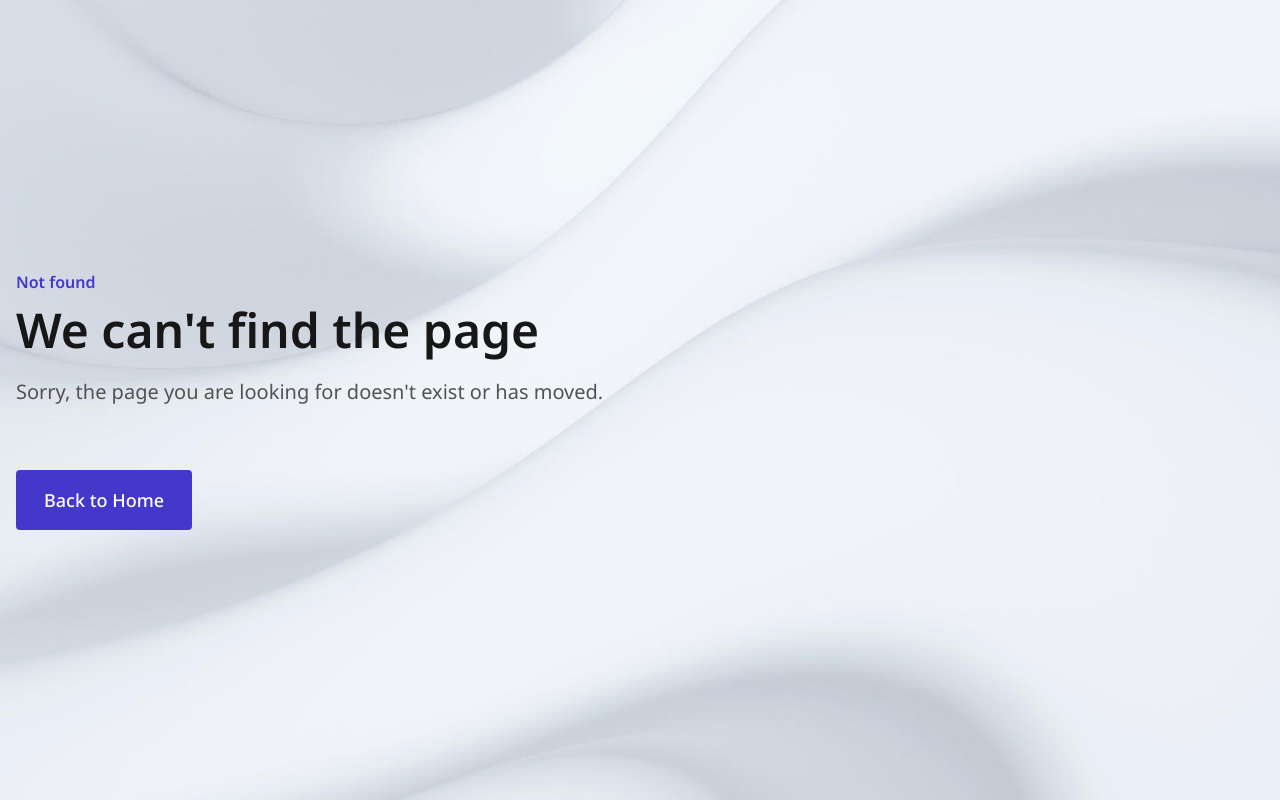
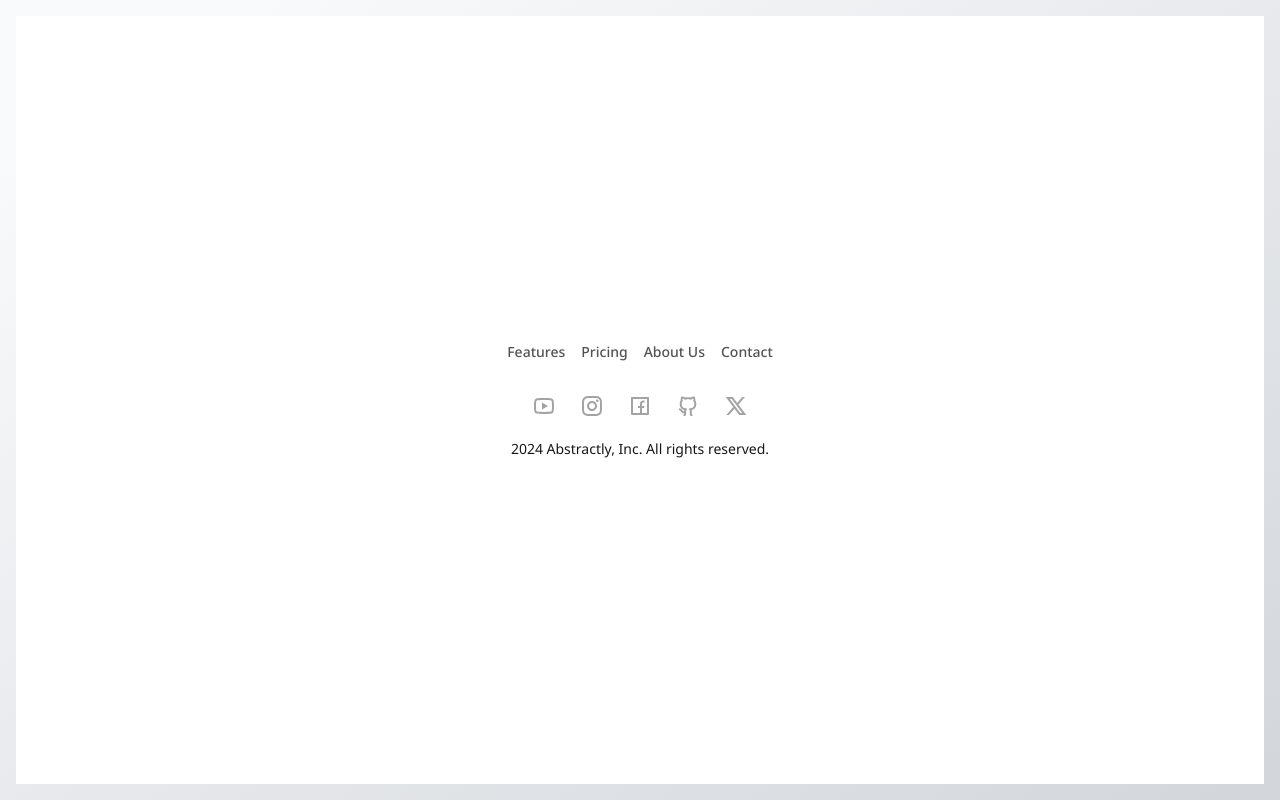
Before and after one commit to av0ed/ui-component-library, a Next.js app: page /footer in a window 1280 px wide. Before the commit this address had no page. Built offline with nearby package versions, Linux system fonts and the light colour scheme.

Commit message:
add footer

```diff
--- /dev/null
+++ b/app/_components/footer.tsx
@@ -0,0 +1,55 @@
+import Link from "next/link";
+import {
+  RiYoutubeLine,
+  RiInstagramLine,
+  RiFacebookBoxLine,
+  RiGithubLine,
+  RiTwitterXLine,
+} from "@remixicon/react";
+import { makeLink } from "../_utilities/helpers";
+
+const pages = ["Features", "Pricing", "About Us", "Contact"];
+
+const socialLinks = [
+  { id: 0, Icon: RiYoutubeLine, href: "/" },
+  { id: 1, Icon: RiInstagramLine, href: "/" },
+  { id: 2, Icon: RiFacebookBoxLine, href: "/" },
+  { id: 3, Icon: RiGithubLine, href: "/" },
+  { id: 4, Icon: RiTwitterXLine, href: "/" },
+];
+
+const classes = {
+  pageLink:
+    "text-neutral-600 hover:text-neutral-900 focus:outline-none focus:rounded focus:ring focus:ring-indigo-200",
+  socialIcon: "text-neutral-400 h-6 w-6",
+  socialLink:
+    "inline-flex focus:outline-none focus:rounded focus:ring focus:ring-indigo-200",
+};
+
+export default function Footer() {
+  return (
+    <footer className="flex flex-col items-center justify-center text-sm font-medium py-12 md:py-16 lg:py-24 px-8 lg:px-24 w-full w-screen-sm md:w-screen-md">
+      <ul className="flex flex-row flex-nowrap gap-x-4">
+        {pages.map((page) => (
+          <li key={page}>
+            <Link className={classes.pageLink} href={makeLink(page)}>
+              {page}
+            </Link>
+          </li>
+        ))}
+      </ul>
+      <ul className="flex flex-row flex-nowrap mt-8 gap-x-6">
+        {socialLinks.map(({ id, Icon, href }) => (
+          <li key={id}>
+            <a href={href} className={classes.socialLink}>
+              <Icon className={classes.socialIcon} />
+            </a>
+          </li>
+        ))}
+      </ul>
+      <p className="mt-4 text-neutral-900 font-normal">
+        2024 Abstractly, Inc. All rights reserved.
+      </p>
+    </footer>
+  );
+}
--- /dev/null
+++ b/app/_utilities/helpers.ts
@@ -0,0 +1,3 @@
+export const makeLink = (title: string) => {
+  return title.toLowerCase().replace(" ", "-");
+};
--- /dev/null
+++ b/app/footer/page.tsx
@@ -0,0 +1,15 @@
+import type { Metadata } from "next";
+import Footer from "../_components/footer";
+
+export const metadata: Metadata = {
+  title: "Footer | UI Component Library | Jason Long",
+};
+export default function BlogCardPage() {
+  return (
+    <div className="p-4 bg-neutral-600 h-screen bg-gradient-haze">
+      <div className="flex items-center justify-center h-full bg-white">
+        <Footer />
+      </div>
+    </div>
+  );
+}
--- a/app/page.tsx
+++ b/app/page.tsx
@@ -1,20 +1,20 @@
 import Link from "next/link";
+import Footer from "./_components/footer";
+import { makeLink } from "./_utilities/helpers";
 
 export default function Home() {
-  const makeLink = (title: string) => {
-    return title.toLowerCase().replace(" ", "-");
-  };
   const pages = [
     "404 Section",
     "Badge",
     "Button",
     "Blog Card",
+    "Footer",
     "Profile Card",
     "Testimonial Card",
     "Text Input",
   ];
   return (
-    <main>
+    <main className="h-screen flex flex-col flex-nowrap">
       <ul>
         {pages.map((page) => (
           <li key={page}>
@@ -22,6 +22,9 @@ export default function Home() {
           </li>
         ))}
       </ul>
+      <div className="mt-auto">
+        <Footer />
+      </div>
     </main>
   );
 }
```
